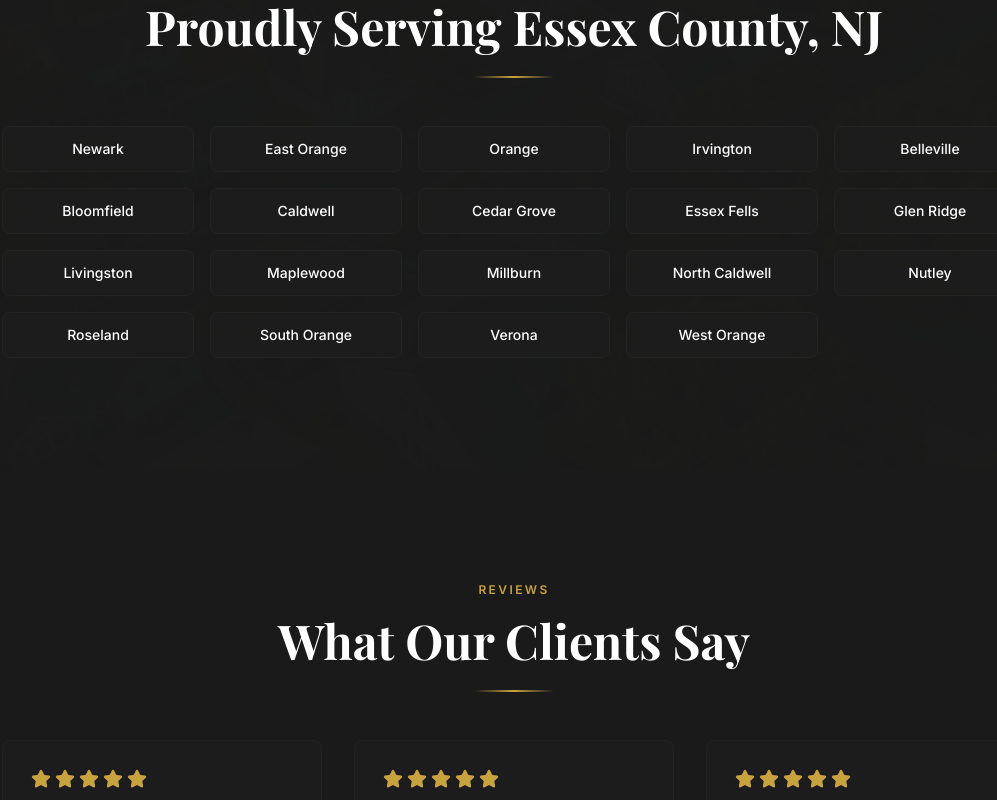
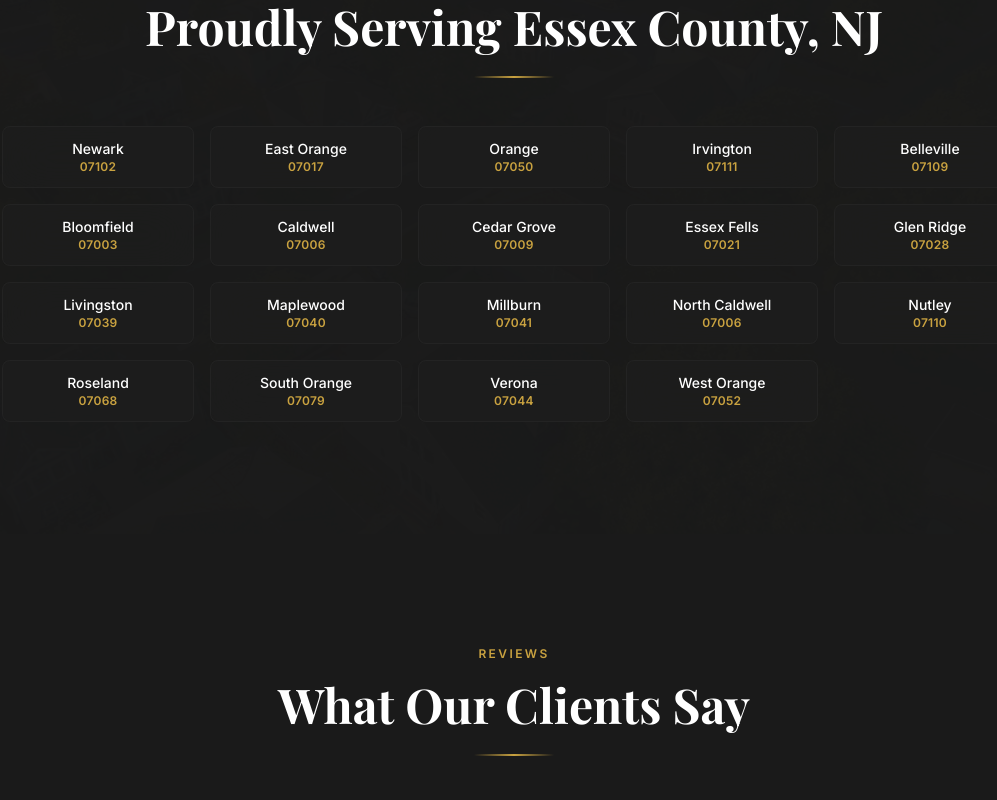
Before and after one commit to MohammedSarfaraz-droid/gutama, a Next.js app: page / in a window 1280 px wide. Shown: the part 5800-6600 px from the top of the page, without its empty margins (126-1123 px from the left). Built offline with nearby package versions, Linux system fonts and the light colour scheme; a web font is replaced by a local one.

Commit message:
Add email contact option and enhance service area details
- Added email link in footer and CTA section for better contact accessibility.
- Updated service areas to include municipalities with corresponding ZIP codes.
- Included email in local business schema for improved SEO.

```diff
--- a/src/components/layout/footer.tsx
+++ b/src/components/layout/footer.tsx
@@ -1,6 +1,6 @@
 import Image from "next/image";
 import Link from "next/link";
-import { MapPin, Phone } from "lucide-react";
+import { Mail, MapPin, Phone } from "lucide-react";
 
 import { siteConfig } from "@/config/site";
 
@@ -48,6 +48,10 @@ export function Footer() {
             <a href={`tel:${siteConfig.phones.spanish}`} className="inline-flex items-center gap-2 text-muted-foreground transition-colors hover:text-foreground">
               <Phone className="h-4 w-4 text-secondary" />
               Espanol: {siteConfig.phones.spanish}
+            </a>
+            <a href={`mailto:${siteConfig.email}`} className="inline-flex items-center gap-2 text-muted-foreground transition-colors hover:text-foreground">
+              <Mail className="h-4 w-4 text-secondary" />
+              {siteConfig.email}
             </a>
             <p className="inline-flex items-center gap-2 text-muted-foreground">
               <MapPin className="h-4 w-4 text-primary" />
--- a/src/components/sections/cta-section.tsx
+++ b/src/components/sections/cta-section.tsx
@@ -56,7 +56,12 @@ export function CtaSection() {
         </Reveal>
 
         <Reveal delay={0.2}>
-          <p className="text-sm text-muted-foreground">English & Espanol Available</p>
+          <div className="space-y-1 text-sm text-muted-foreground">
+            <p>English & Espanol Available</p>
+            <a href={`mailto:${siteConfig.email}`} className="font-medium text-secondary hover:text-secondary/80">
+              {siteConfig.email}
+            </a>
+          </div>
         </Reveal>
       </Container>
     </Section>
--- a/src/components/sections/service-areas-section.tsx
+++ b/src/components/sections/service-areas-section.tsx
@@ -6,25 +6,25 @@ import { Reveal, StaggerGroup, StaggerItem } from "@/components/motion/reveal";
 const SERVICE_AREA_LABEL = "Proudly Serving Essex County, NJ";
 
 const MUNICIPALITIES = [
-  "Newark",
-  "East Orange",
-  "Orange",
-  "Irvington",
-  "Belleville",
-  "Bloomfield",
-  "Caldwell",
-  "Cedar Grove",
-  "Essex Fells",
-  "Glen Ridge",
-  "Livingston",
-  "Maplewood",
-  "Millburn",
-  "North Caldwell",
-  "Nutley",
-  "Roseland",
-  "South Orange",
-  "Verona",
-  "West Orange",
+  { name: "Newark", zip: "07102" },
+  { name: "East Orange", zip: "07017" },
+  { name: "Orange", zip: "07050" },
+  { name: "Irvington", zip: "07111" },
+  { name: "Belleville", zip: "07109" },
+  { name: "Bloomfield", zip: "07003" },
+  { name: "Caldwell", zip: "07006" },
+  { name: "Cedar Grove", zip: "07009" },
+  { name: "Essex Fells", zip: "07021" },
+  { name: "Glen Ridge", zip: "07028" },
+  { name: "Livingston", zip: "07039" },
+  { name: "Maplewood", zip: "07040" },
+  { name: "Millburn", zip: "07041" },
+  { name: "North Caldwell", zip: "07006" },
+  { name: "Nutley", zip: "07110" },
+  { name: "Roseland", zip: "07068" },
+  { name: "South Orange", zip: "07079" },
+  { name: "Verona", zip: "07044" },
+  { name: "West Orange", zip: "07052" },
 ];
 
 export function ServiceAreasSection() {
@@ -40,9 +40,10 @@ export function ServiceAreasSection() {
 
         <StaggerGroup className="mx-auto mt-12 grid max-w-5xl grid-cols-2 gap-4 sm:grid-cols-3 md:grid-cols-4 lg:grid-cols-5" delay={0.08}>
           {MUNICIPALITIES.map((town) => (
-            <StaggerItem key={town}>
+            <StaggerItem key={town.name}>
               <div className="glass-card border px-4 py-3 text-center text-sm font-medium text-foreground transition-colors hover:border-secondary/40">
-                {town}
+                <p>{town.name}</p>
+                <p className="text-xs font-semibold tracking-wide text-secondary">{town.zip}</p>
               </div>
             </StaggerItem>
           ))}
--- a/src/lib/seo.ts
+++ b/src/lib/seo.ts
@@ -49,6 +49,7 @@ export function getLocalBusinessSchema() {
     description: DESCRIPTION,
     areaServed: REGION,
     telephone: siteConfig.phones.english,
+    email: siteConfig.email,
     address: {
       "@type": "PostalAddress",
       addressLocality: siteConfig.address.locality,
```
